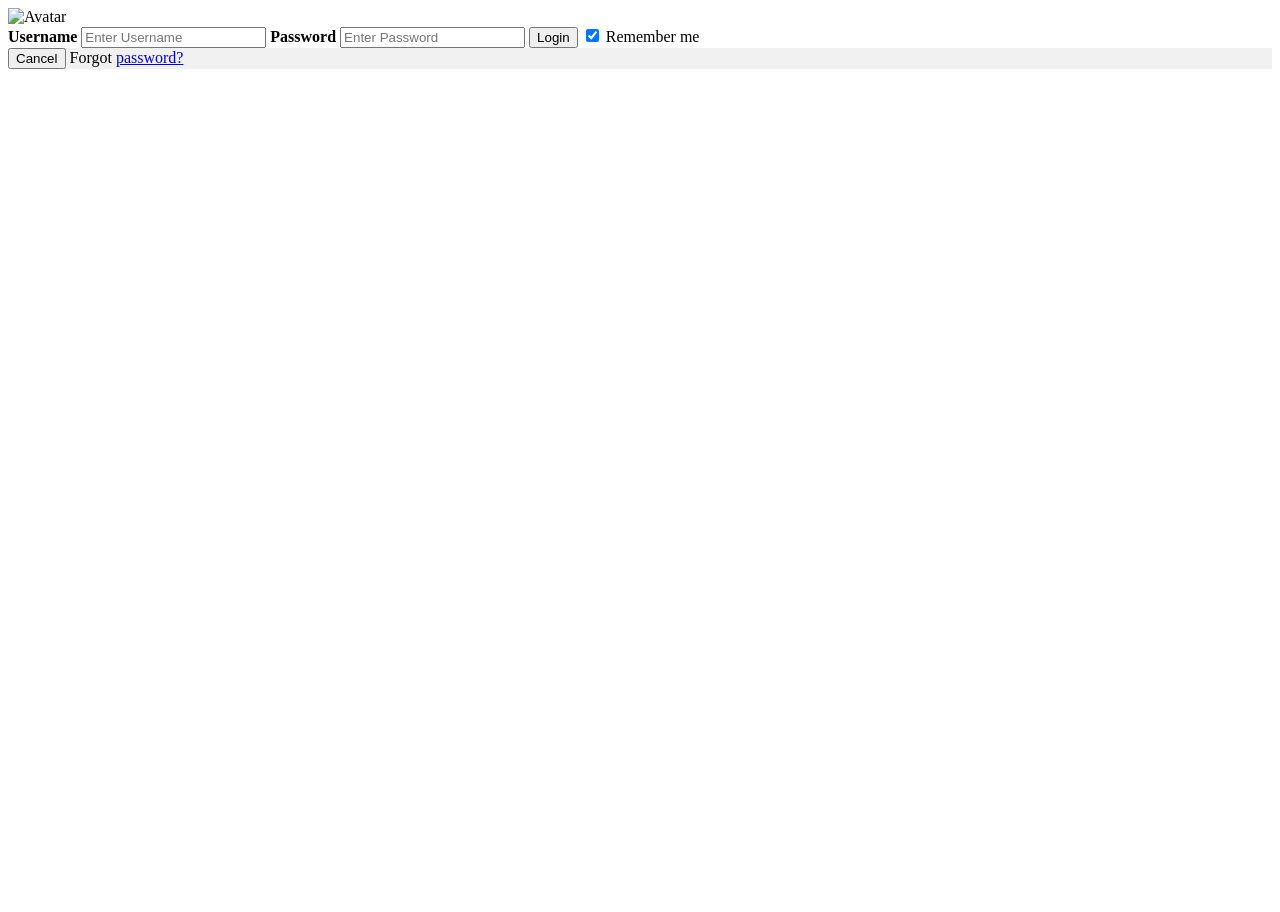
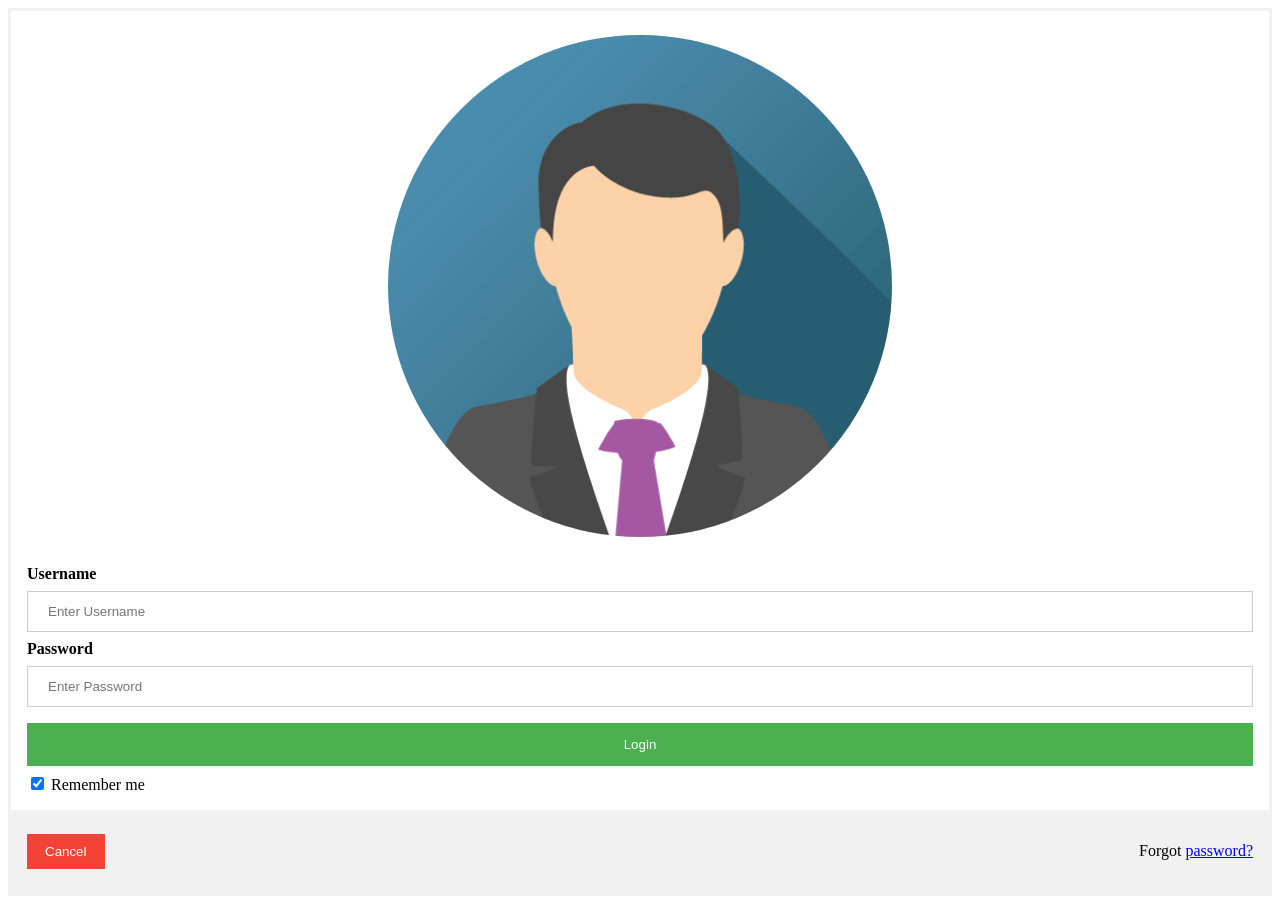
Before and after one commit to Navaneethan21/LoginForm, a website: page index.html in a window 1280 px wide. Before the commit the page ends 800 px from the top, so only its background shows below. Drawn offline with Linux system fonts and the light colour scheme.

Commit message:
1 file modified

```diff
--- a/index.html
+++ b/index.html
@@ -1,6 +1,14 @@
+<html>
+  <head>
+    <title>Login Form</title>
+    <link rel="stylesheet" href="style.css">
+    <script src="index.js"></script>
+  </head>
+
+  <body>
     <form action="action_page.php" method="post">
       <div class="imgcontainer">
-    <img src="img_avatar2.png" alt="Avatar" class="avatar">
+        <img src="img_avatar.png" alt="Avatar" class="avatar">
       </div>
 
       <div class="container">
@@ -21,3 +29,5 @@
         <span class="psw">Forgot <a href="#">password?</a></span>
       </div>
     </form>
+  </body>
+</html>
```
Lines whose indentation alone changed are shown as unchanged.
